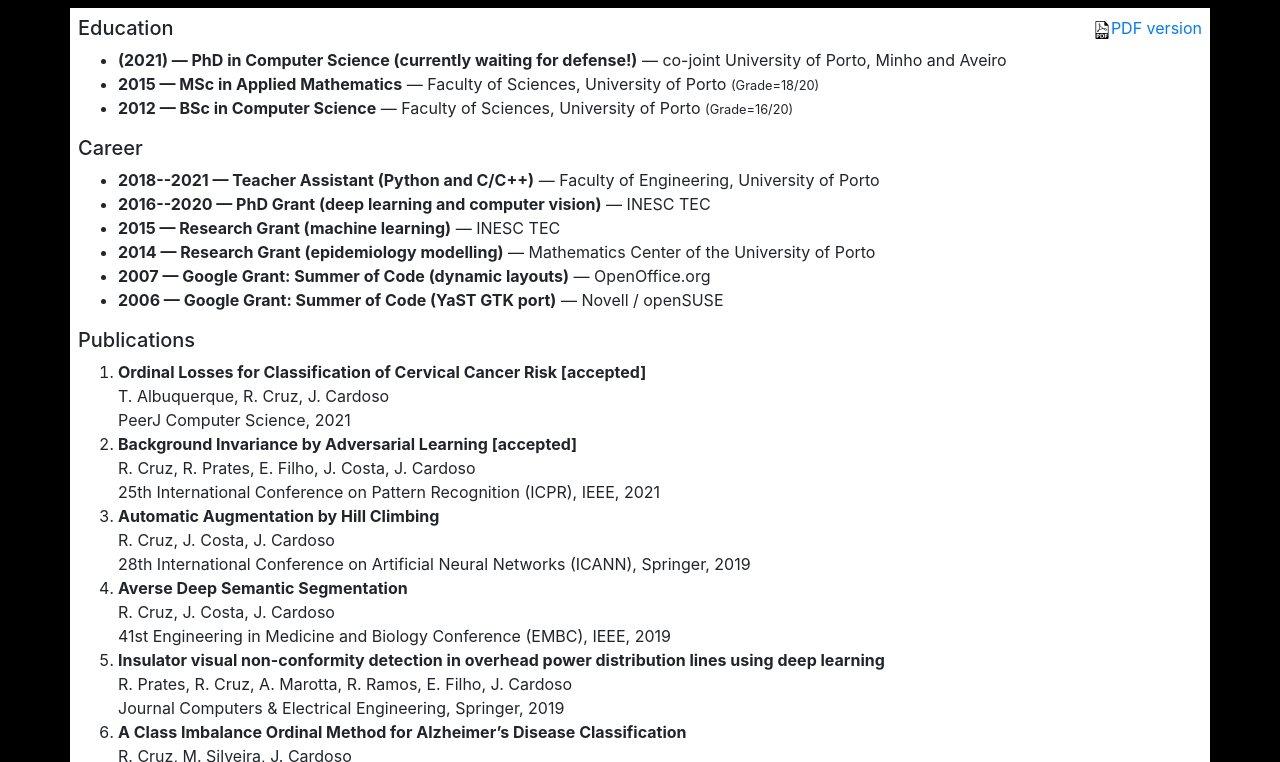
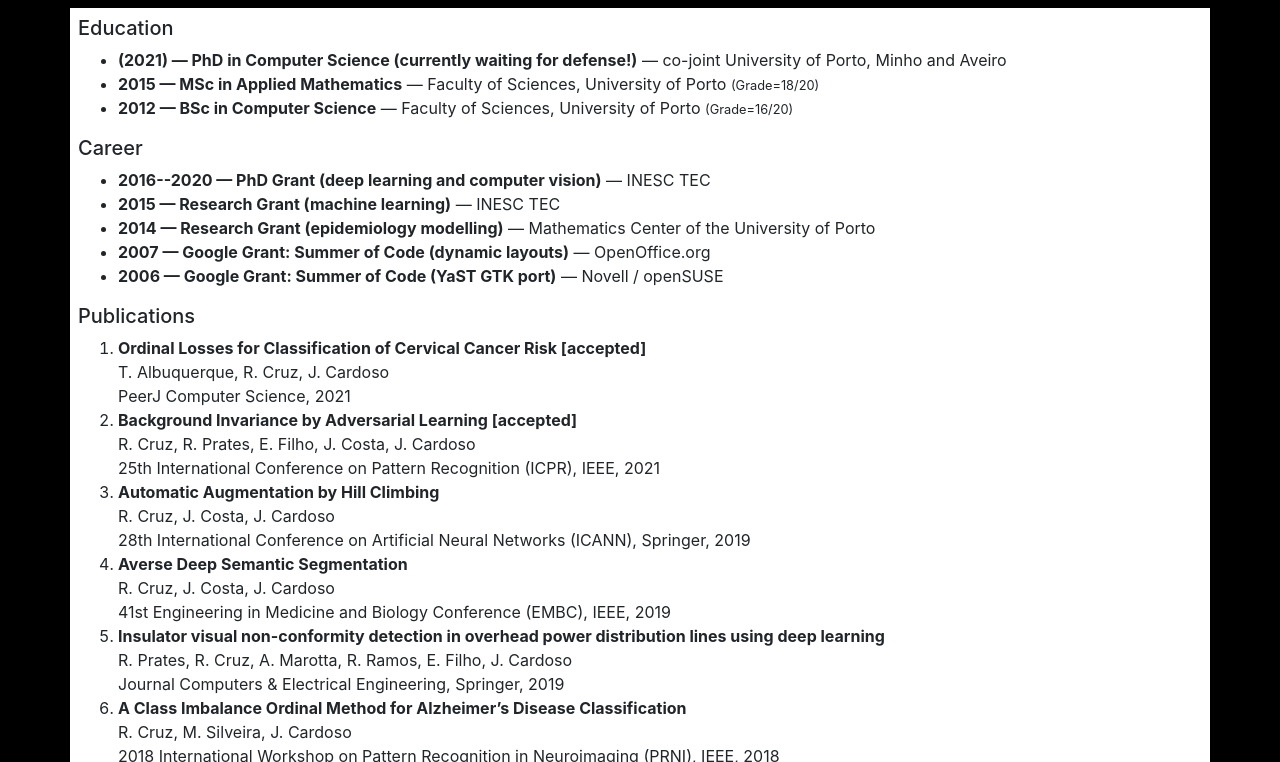
Before and after one commit to rpmcruz/rpmcruz.github.io, a Jekyll site: the page built from work.html, in a window 1280 px wide and 900 px high, cut to the strip 138-900 px from the top of the window. Built offline with Jekyll 4.4.1, drawn with Linux system fonts in a browser that asks for light colours.

Commit message:
Update work.html

```diff
--- a/work.html
+++ b/work.html
@@ -3,8 +3,6 @@ layout: default
 title: Ricardo Cruz - Work
 active: work
 ---
-
-<p class="float-right"><img src="imgs/pdf.svg" width="18" height="18"><a href="rpcruz-cv.pdf">PDF version</a></p>
 
 <h5 class="cv" name="education">Education</h5>
 <ul>
@@ -15,7 +13,6 @@ active: work
 
 <h5 class="cv" name="career">Career</h5>
 <ul>
-  <li><b>2018--2021 &mdash; Teacher Assistant (Python and C/C++)</b> &mdash; Faculty of Engineering, University of Porto</li>
   <li><b>2016--2020 &mdash; PhD Grant (deep learning and computer vision)</b> &mdash; INESC TEC</li>
   <li><b>2015 &mdash; Research Grant (machine learning)</b> &mdash; INESC TEC</li>
   <li><b>2014 &mdash; Research Grant (epidemiology modelling)</b> &mdash; Mathematics Center of the University of Porto</li>
```
